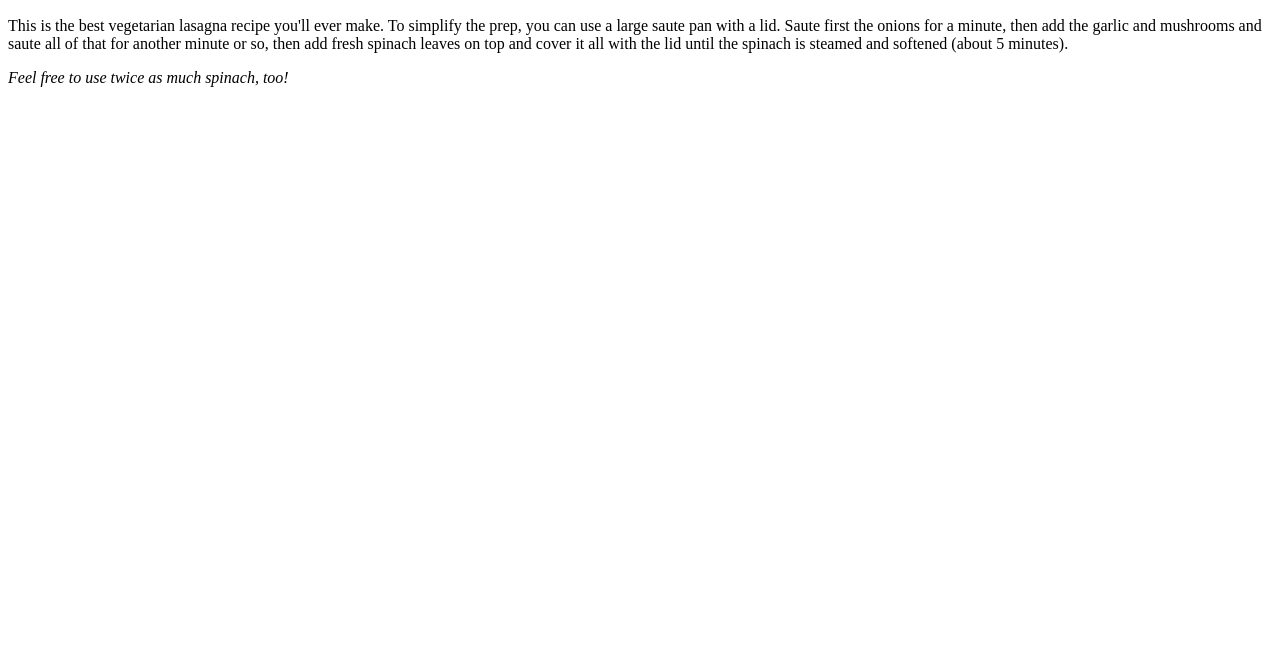
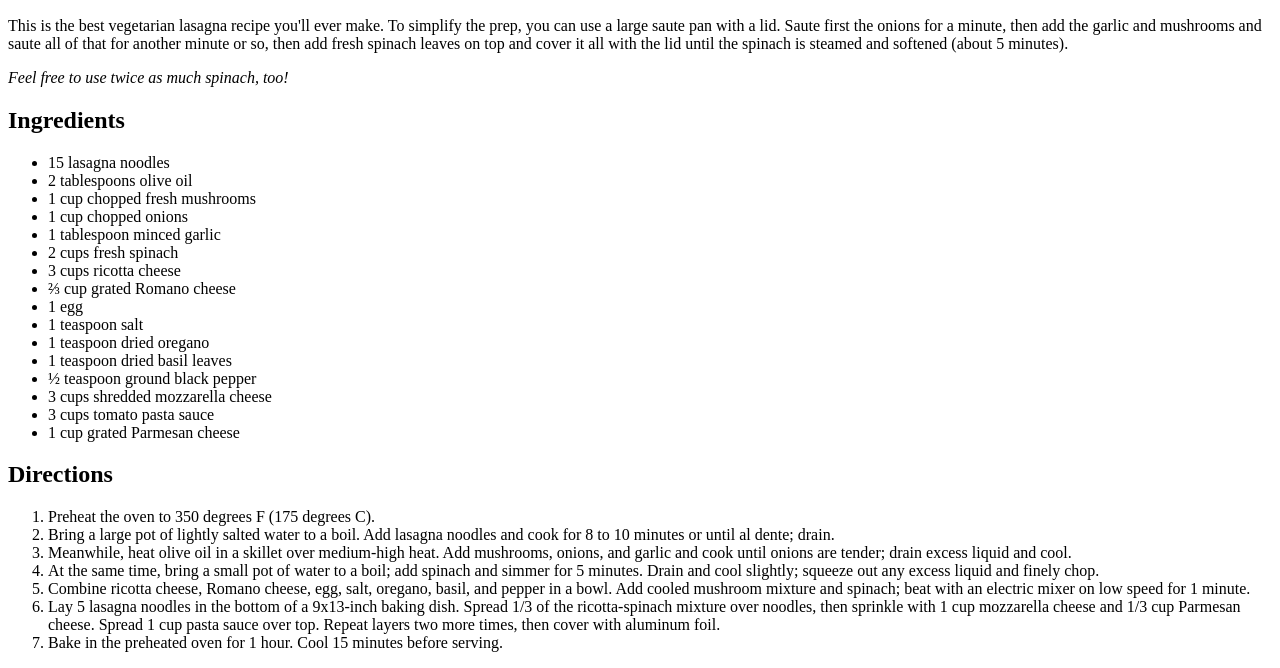
Before and after one commit to UsernameTooLon/odin-recipes, a plain HTML site: page recipes/veggie_lasagne.html in a window 1280 px wide. Shown: the part 434-1102 px from the top of the page. Before the commit the page ends 800 px from the top, so only its background shows below. Drawn offline with Linux system fonts and the light colour scheme.

Commit message:
Forgot to save changes before committing previous

```diff
--- a/recipes/veggie_lasagne.html
+++ b/recipes/veggie_lasagne.html
@@ -21,5 +21,64 @@
   <p>
     <em>Feel free to use twice as much spinach, too!</em>
   </p>
+
+  <h2>Ingredients</h2>
+
+  <ul>
+    <li>15 lasagna noodles</li>
+
+    <li>2 tablespoons olive oil</li>
+
+    <li>1 cup chopped fresh mushrooms</li>
+
+    <li>1 cup chopped onions</li>
+
+    <li>1 tablespoon minced garlic</li>
+
+    <li>2 cups fresh spinach</li>
+
+    <li>3 cups ricotta cheese</li>
+
+    <li>⅔ cup grated Romano cheese</li>
+
+    <li>1 egg</li>
+
+    <li>1 teaspoon salt</li>
+
+    <li>1 teaspoon dried oregano</li>
+
+    <li>1 teaspoon dried basil leaves</li>
+
+    <li>½ teaspoon ground black pepper</li>
+
+    <li>3 cups shredded mozzarella cheese</li>
+
+    <li>3 cups tomato pasta sauce</li>
+
+    <li>1 cup grated Parmesan cheese</li>
+  </ul>
+
+  <p>
+    <h2>Directions</h2>
+  </p>
+
+  <p>
+    <ol>
+      <li>Preheat the oven to 350 degrees F (175 degrees C).</li>
+
+      <li>Bring a large pot of lightly salted water to a boil. Add lasagna noodles and cook for 8 to 10 minutes or until al dente; drain.</li>
+
+      <li>Meanwhile, heat olive oil in a skillet over medium-high heat. Add mushrooms, onions, and garlic and cook until onions are tender; drain excess liquid and cool.</li>
+
+      <li>At the same time, bring a small pot of water to a boil; add spinach and simmer for 5 minutes. Drain and cool slightly; squeeze out any excess liquid and finely chop.</li>
+
+      <li>Combine ricotta cheese, Romano cheese, egg, salt, oregano, basil, and pepper in a bowl. Add cooled mushroom mixture and spinach; beat with an electric mixer on low speed for 1 minute.</li>
+
+      <li>Lay 5 lasagna noodles in the bottom of a 9x13-inch baking dish. Spread 1/3 of the ricotta-spinach mixture over noodles, then sprinkle with 1 cup mozzarella cheese and 1/3 cup Parmesan cheese. Spread 1 cup pasta sauce over top. Repeat layers two more times, then cover with aluminum foil.</li>
+
+      <li>Bake in the preheated oven for 1 hour. Cool 15 minutes before serving.</li>
+    </ol>
+  </p>
+
 </body>
 </html>
```
